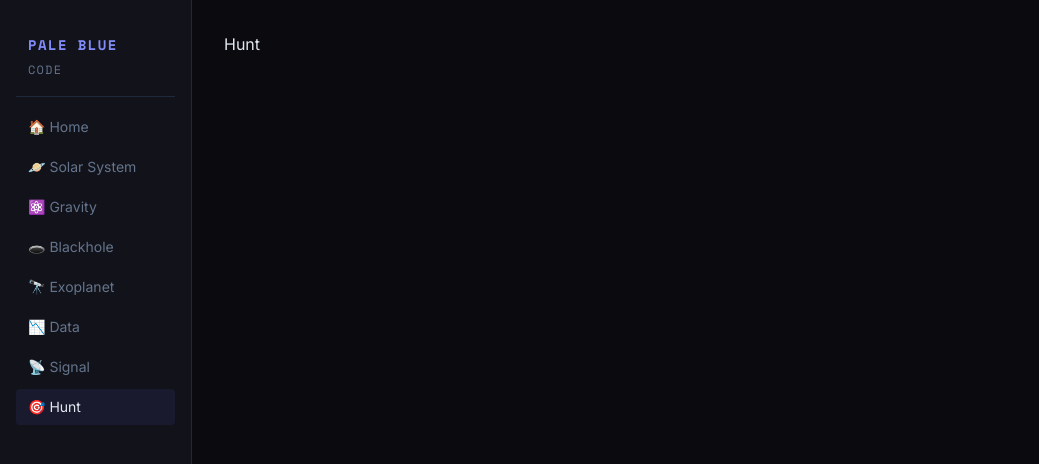
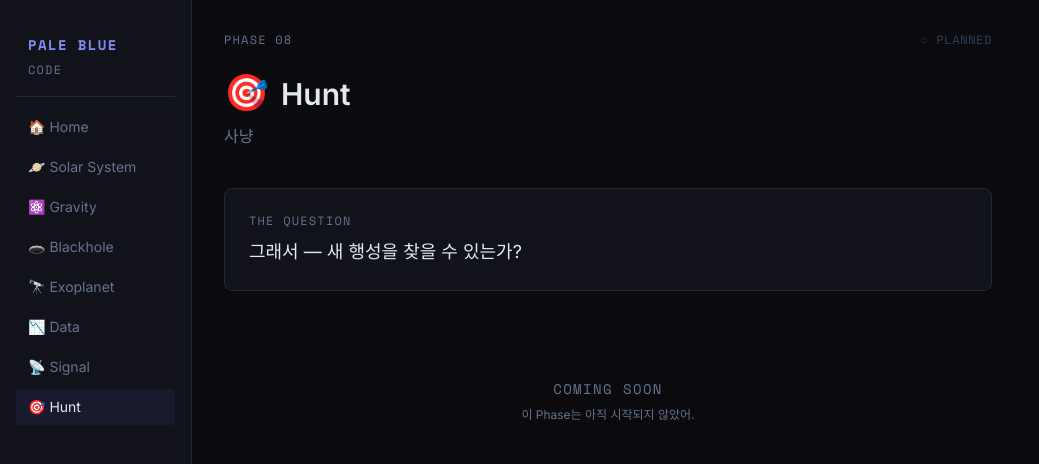
Before and after one commit to 2daKaizen-gun/pale-blue-code, a React (Vite) app in the folder frontend/: page /hunt in a window 1280 px wide. Shown: the top 464 px of the page, without its empty margins (0-1039 px from the left). Built offline with nearby package versions, Linux system fonts and the light colour scheme.

Commit message:
feat(pages): add phase placeholder ui

```diff
--- /dev/null
+++ b/frontend/src/components/phases/PhasePlaceholder.tsx
@@ -0,0 +1,71 @@
+import type { Phase } from '../../constants/phases'
+
+interface Props {
+  phase: Phase
+}
+
+const STATUS_LABEL: Record<Phase['status'], string> = {
+  'done':         '✓ DONE',
+  'in-progress':  '◐ IN PROGRESS',
+  'planned':      '○ PLANNED',
+}
+
+const STATUS_COLOR: Record<Phase['status'], string> = {
+  'done':         'text-cosmos-aurora',
+  'in-progress':  'text-cosmos-solar',
+  'planned':      'text-cosmos-subtle',
+}
+
+export default function PhasePlaceholder({ phase }: Props) {
+  return (
+    <div className="max-w-3xl">
+      {/* 상단 메타 */}
+      <div className="flex items-center justify-between mb-6">
+        <span className="text-cosmos-muted font-mono text-xs tracking-widest">
+          PHASE {String(phase.number).padStart(2, '0')}
+        </span>
+        <span className={`font-mono text-xs tracking-wider ${STATUS_COLOR[phase.status]}`}>
+          {STATUS_LABEL[phase.status]}
+        </span>
+      </div>
+
+      {/* 헤더 */}
+      <header className="mb-10">
+        <div className="mb-3">
+          <span className="text-4xl mr-3">{phase.emoji}</span>
+          <span className="text-cosmos-text text-3xl font-semibold">
+            {phase.title}
+          </span>
+        </div>
+        <p className="text-cosmos-muted text-base">{phase.subtitle}</p>
+      </header>
+
+      {/* 질문 */}
+      <section className="mb-10 p-6 rounded-lg bg-cosmos-surface border border-cosmos-border">
+        <p className="text-cosmos-muted font-mono text-xs tracking-widest mb-2">
+          THE QUESTION
+        </p>
+        <p className="text-cosmos-text text-lg leading-relaxed">
+          {phase.question}
+        </p>
+      </section>
+
+      {/* 진행 예정 메시지 */}
+      {phase.status === 'planned' && (
+        <div className="text-center py-12 text-cosmos-muted">
+          <p className="text-sm font-mono tracking-widest mb-2">COMING SOON</p>
+          <p className="text-xs">이 Phase는 아직 시작되지 않았어.</p>
+        </div>
+      )}
+
+      {phase.status === 'in-progress' && (
+        <div className="text-center py-12 text-cosmos-solar">
+          <p className="text-sm font-mono tracking-widest mb-2">IN PROGRESS</p>
+          <p className="text-xs text-cosmos-muted">
+            지금 작업 중이야. 곧 콘텐츠가 추가될 거야.
+          </p>
+        </div>
+      )}
+    </div>
+  )
+}
--- a/frontend/src/pages/BlackholePage.tsx
+++ b/frontend/src/pages/BlackholePage.tsx
@@ -1,3 +1,7 @@
+import PhasePlaceholder from '../components/phases/PhasePlaceholder'
+import { PHASES } from '../constants/phases'
+
 export default function BlackholePage() {
-  return <div>Blackhole</div>
+  const phase = PHASES.find((p) => p.path === '/blackhole')!
+  return <PhasePlaceholder phase={phase} />
 }
--- a/frontend/src/pages/DataPage.tsx
+++ b/frontend/src/pages/DataPage.tsx
@@ -1,3 +1,7 @@
+import PhasePlaceholder from '../components/phases/PhasePlaceholder'
+import { PHASES } from '../constants/phases'
+
 export default function DataPage() {
-  return <div>Data</div>
+  const phase = PHASES.find((p) => p.path === '/data')!
+  return <PhasePlaceholder phase={phase} />
 }
--- a/frontend/src/pages/ExoplanetPage.tsx
+++ b/frontend/src/pages/ExoplanetPage.tsx
@@ -1,3 +1,7 @@
+import PhasePlaceholder from '../components/phases/PhasePlaceholder'
+import { PHASES } from '../constants/phases'
+
 export default function ExoplanetPage() {
-  return <div>Exoplanet</div>
+  const phase = PHASES.find((p) => p.path === '/exoplanet')!
+  return <PhasePlaceholder phase={phase} />
 }
--- a/frontend/src/pages/GravityPage.tsx
+++ b/frontend/src/pages/GravityPage.tsx
@@ -1,3 +1,7 @@
+import PhasePlaceholder from '../components/phases/PhasePlaceholder'
+import { PHASES } from '../constants/phases'
+
 export default function GravityPage() {
-  return <div>Gravity</div>
+  const phase = PHASES.find((p) => p.path === '/gravity')!
+  return <PhasePlaceholder phase={phase} />
 }
--- a/frontend/src/pages/HuntPage.tsx
+++ b/frontend/src/pages/HuntPage.tsx
@@ -1,3 +1,7 @@
+import PhasePlaceholder from '../components/phases/PhasePlaceholder'
+import { PHASES } from '../constants/phases'
+
 export default function HuntPage() {
-  return <div>Hunt</div>
+  const phase = PHASES.find((p) => p.path === '/hunt')!
+  return <PhasePlaceholder phase={phase} />
 }
--- a/frontend/src/pages/SignalPage.tsx
+++ b/frontend/src/pages/SignalPage.tsx
@@ -1,3 +1,7 @@
+import PhasePlaceholder from '../components/phases/PhasePlaceholder'
+import { PHASES } from '../constants/phases'
+
 export default function SignalPage() {
-  return <div>Signal</div>
+  const phase = PHASES.find((p) => p.path === '/signal')!
+  return <PhasePlaceholder phase={phase} />
 }
--- a/frontend/src/pages/SolarPage.tsx
+++ b/frontend/src/pages/SolarPage.tsx
@@ -1,3 +1,7 @@
+import PhasePlaceholder from '../components/phases/PhasePlaceholder'
+import { PHASES } from '../constants/phases'
+
 export default function SolarPage() {
-  return <div>Solar</div>
+  const phase = PHASES.find((p) => p.path === '/solar')!
+  return <PhasePlaceholder phase={phase} />
 }
```
